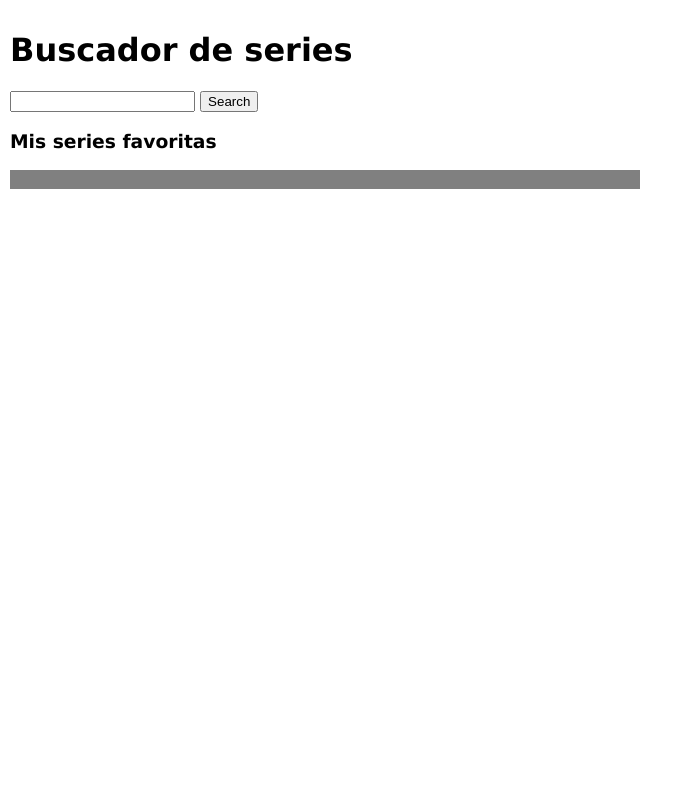
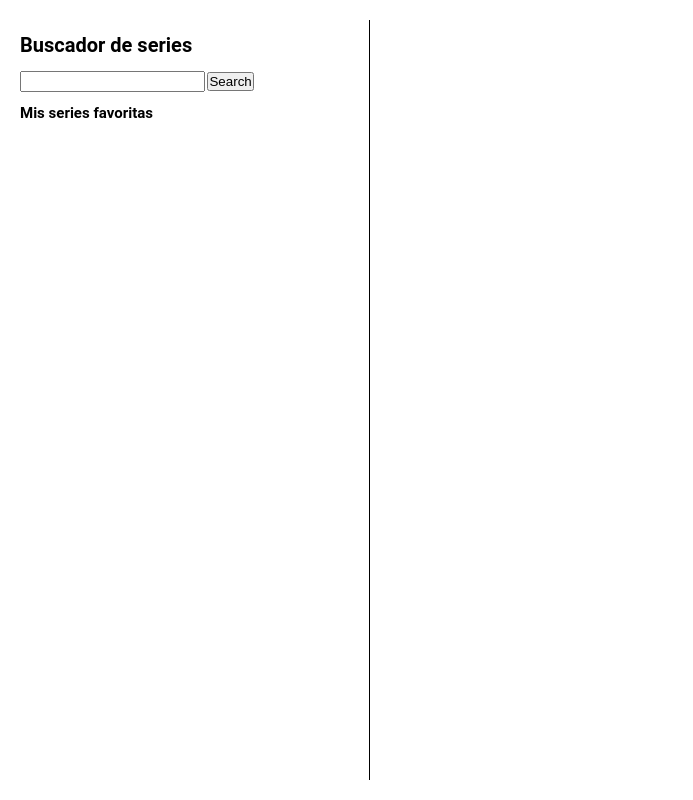
Before and after one commit to anapayanruiz/modulo-2-evaluacion-final-anapayanruiz, a website: page docs/index.html in a window 1280 px wide. Shown: the whole page, without its empty margins (0-693 px from the left). Drawn offline with Linux system fonts and the light colour scheme.

Commit message:
Update docs

```diff
--- a/docs/assets/css/main.css
+++ b/docs/assets/css/main.css
@@ -1 +1 @@
-.link__adalab:hover {background-color: #099d8d;color: #fff;}.link__github:hover {background-color: #CCC;color: #000;}html,body {margin: 0;-webkit-box-sizing: border-box;box-sizing: border-box;}.body {padding: 10px;display: grid;grid-template-columns: 1fr 1fr;font-family: Verdana, Geneva, Tahoma, sans-serif;height: 100%;}ul {list-style: none;}.shows-result--col-1 {background-color: #fabada;}.shows-result--col-2 {background-color: grey;}
+.link__adalab:hover {background-color: #099d8d;color: #fff;}.link__github:hover {background-color: #CCC;color: #000;}html,body {margin: 0;-webkit-box-sizing: border-box;box-sizing: border-box;}ul {list-style: none;}button {padding: 0;margin: 0;}html {height: 100%;font-family: "Roboto", sans-serif;font-size: 62.5%;width: 100%;}.body {height: 100%;padding: 2rem;display: grid;grid-template-columns: 350px 1fr;}.header {border-right: solid 1px black;}.search-result--col-1 {background-color: #fabada;}.search-result--col-2 {background-color: grey;}.search-result__item {position: relative;display: block;margin: 2rem;}.search-result__button {border-radius: 0.7rem;}
--- a/docs/index.html
+++ b/docs/index.html
@@ -10,28 +10,22 @@
     </head>
 
     <body class="body">
-        <header>
+        <header class="header">
              <h1>Buscador de series</h1>
 
             <form class="search-form">
-                <input type="text" class="search-form__input" />
-                <button class="search-form__button" type="search">Search</button>
+                <input type="text" class="search-form__input" type="search" />
+                <button class="search-form__button" type="submit">Search</button>
             </form>
-             <h3>Mis series favoritas</h3>
+             <h2>Mis series favoritas</h2>
 
-            <div class="shows-result--col-2">
-                <ul class="show-result__list--favorites">
-                    <li>
-                        <img />
-                         <h3></h3>
-
-                    </li>
-                </ul>
+            <div class="search-result--col-2">
+                <ul class="search-result__list--favorites"></ul>
             </div>
         </header>
         <main>
-            <div class="shows-result--col-1">
-                <ul class="show-result__list"></ul>
+            <div class="search-result--col-1">
+                <ul class="search-result__list"></ul>
             </div>
         </main>
         <script src="./assets/js/main.js"></script>
```
Also changed, not shown: docs/assets/js/main.js (+1 -1 lines).
